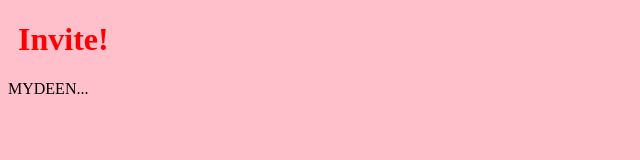
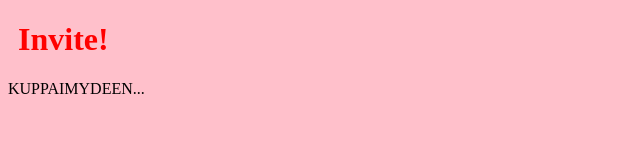
Before and after one commit to abdul031298/hello-world, a plain HTML site: page index.html in a window 1280 px wide. Shown: the full height of the page, 0-640 px from the left. Drawn offline with Linux system fonts and the light colour scheme.

Commit message:
Updated Spelling

```diff
--- a/index.html
+++ b/index.html
@@ -6,7 +6,7 @@
 </head>
 <body style="background-color:pink;">
 <h1 style="color:red;">Invite!</h1>
-<p>   MYDEEN...</p>
+<p>   KUPPAIMYDEEN...</p>
 <div><img src="https://wallpaperaccess.com/full/1174479.jpg
 </body>
 </html>
```
